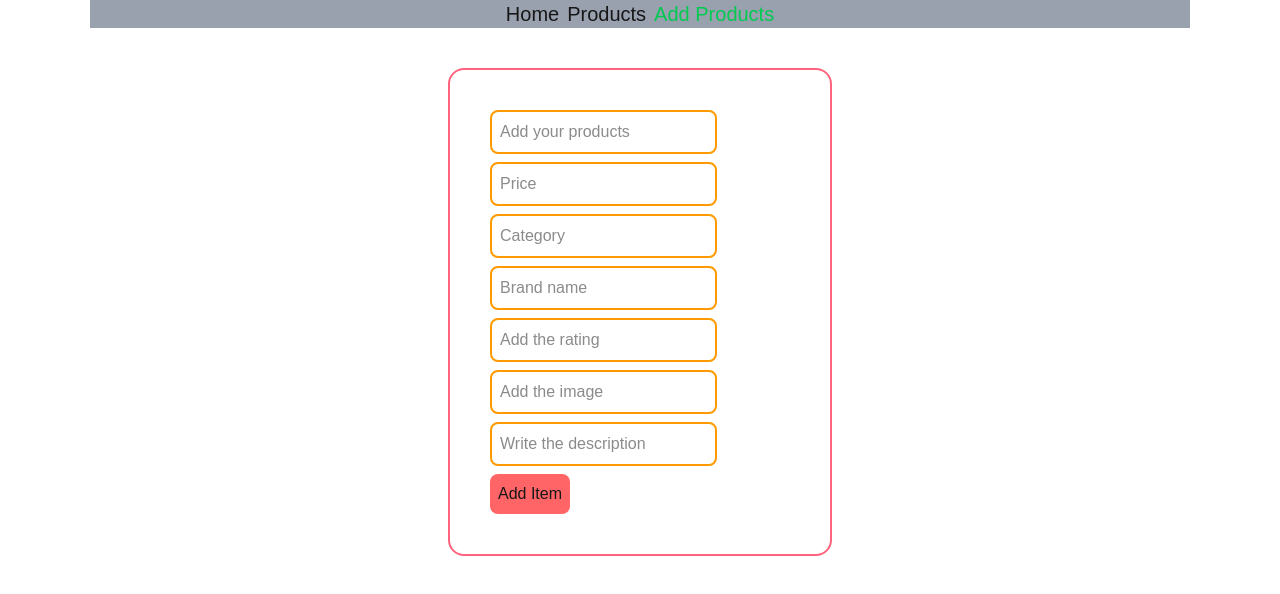
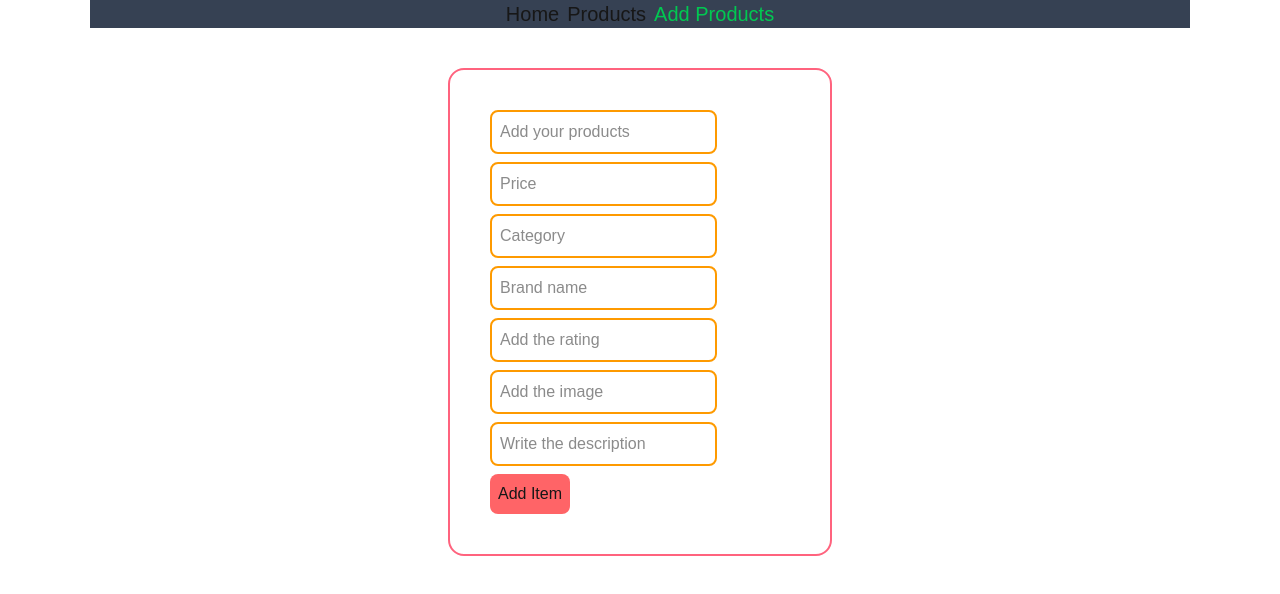
Before and after one commit to Nazrul144/ecomerce, a Next.js app: page /addProducts in a window 1280 px wide. Shown: the top 594 px of the page. Built offline with nearby package versions, Linux system fonts and the light colour scheme.

Commit message:
Project updated

```diff
--- a/src/app/layout.js
+++ b/src/app/layout.js
@@ -24,7 +24,9 @@ export default function RootLayout({ children }) {
       <body
         className={`${geistSans.variable} ${geistMono.variable} antialiased`}
       >
+        <div className="w-[1100px] mx-auto mt-0">
         <Navbar/>
+        </div>
         {children}
       </body>
     </html>
--- a/src/components/AddProducts.jsx
+++ b/src/components/AddProducts.jsx
@@ -13,7 +13,7 @@ const AddProducts = () => {
     const handleAddItems = async(event)=>{
         event.preventDefault()
         const items = {
-            product : event.target.product.value,
+            name : event.target.product.value,
             price : event.target.price.value,
             category : event.target.category.value,
             brand : event.target.brand.value,
--- a/src/components/Navbar.jsx
+++ b/src/components/Navbar.jsx
@@ -20,8 +20,8 @@ const Navbar = () => {
         },
     ]
     return (
-        <div className='w-[1100px] mx-auto bg-gray-400 text-center text-xl '>
-            <div className='space-x-2'>
+        <div className='w-[1100px] mx-auto bg-gray-700 text-center text-xl '>
+            <div className='space-x-2 '>
                 {
                     navMenues?.map((navMenue)=> <Link className={pathName === navMenue.path? 'text-green-500': ""} key={navMenue.path} href={navMenue.path}>{navMenue.title}</Link>)
                 }
```
